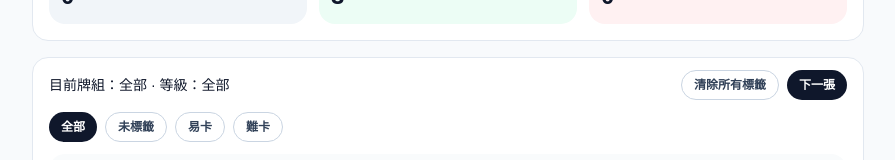
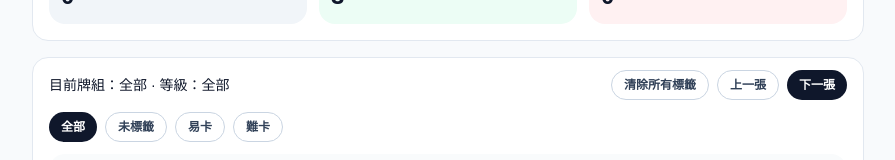
Before and after one commit to jerryleung16/jlpt-grammar, a Next.js app: page /jlpt-grammar/practice in a window 1280 px wide. Shown: the part 369-529 px from the top of the page, without its empty margins (192-1087 px from the left). Built offline with nearby package versions, Linux system fonts and the light colour scheme.

Commit message:
Add previous-card navigation in practice queue

```diff
--- a/src/components/srs/ReviewQueue.tsx
+++ b/src/components/srs/ReviewQueue.tsx
@@ -77,6 +77,14 @@ export default function ReviewQueue() {
     }
 
     setActiveIndex((current) => (current + 1) % filteredQueue.length);
+  };
+
+  const handlePrevious = () => {
+    if (filteredQueue.length === 0) {
+      return;
+    }
+
+    setActiveIndex((current) => (current - 1 + filteredQueue.length) % filteredQueue.length);
   };
 
   const toggleLevel = (level: string) => {
@@ -179,6 +187,13 @@ export default function ReviewQueue() {
               className="rounded-full border border-slate-300 px-3 py-1.5 text-xs font-semibold text-slate-700 transition hover:bg-slate-100 dark:border-slate-700 dark:text-slate-200 dark:hover:bg-slate-800"
             >
               清除所有標籤
+            </button>
+            <button
+              type="button"
+              onClick={handlePrevious}
+              className="rounded-full border border-slate-300 px-3 py-1.5 text-xs font-semibold text-slate-700 transition hover:bg-slate-100 dark:border-slate-700 dark:text-slate-200 dark:hover:bg-slate-800"
+            >
+              上一張
             </button>
             <button
               type="button"
```
